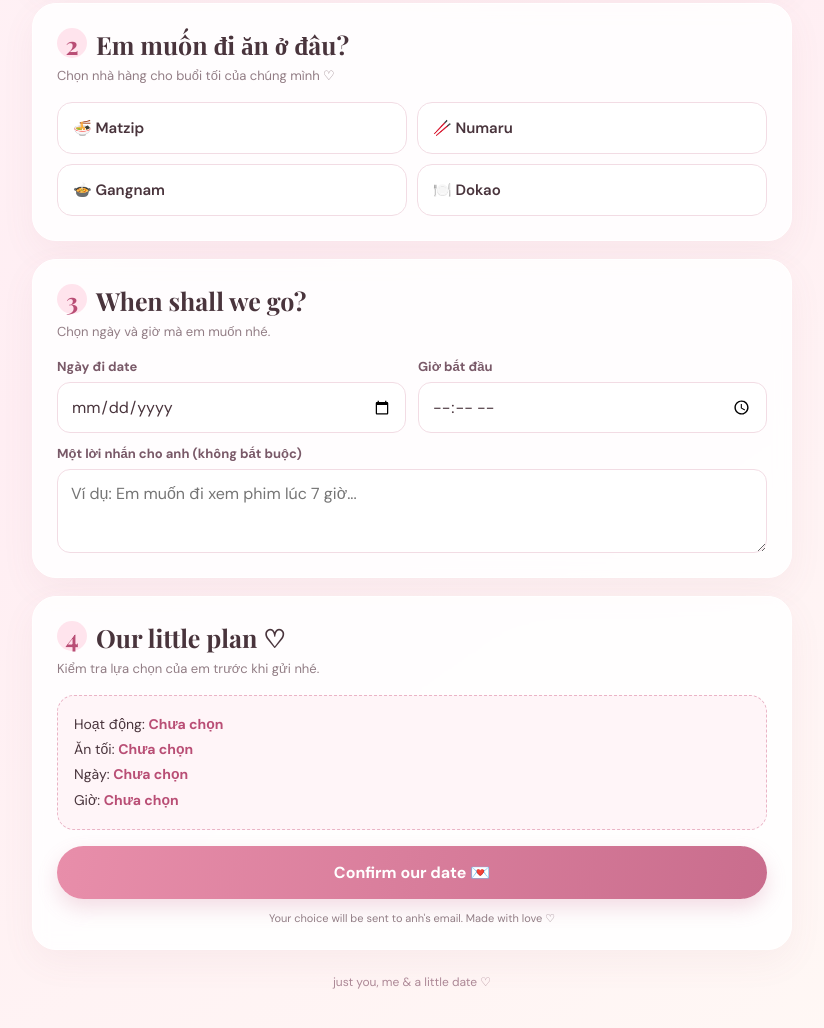
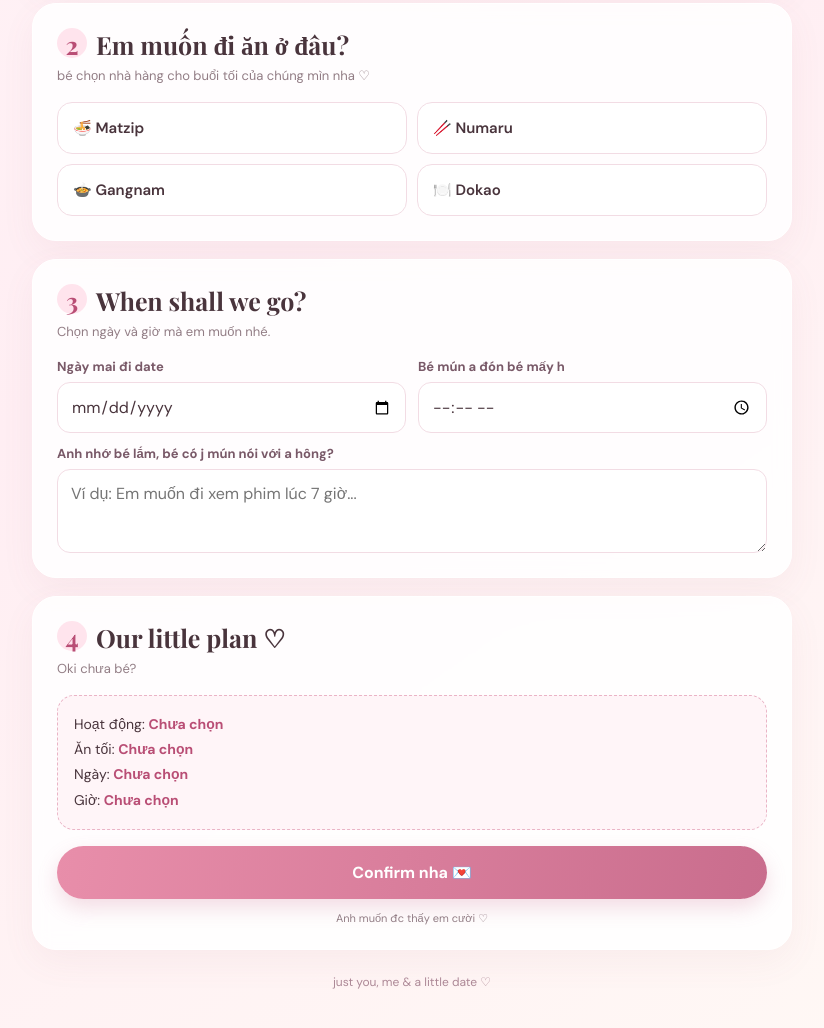
Before and after one commit to vikousek18/date100, a plain HTML site: page index.html in a window 1280 px wide. Shown: the part 1082-2110 px from the top of the page, without its empty margins (228-1052 px from the left). Drawn offline with nearby package versions, Linux system fonts and the light colour scheme.

Commit message:
Update text for a more personal touch

```diff
--- a/index.html
+++ b/index.html
@@ -38,12 +38,12 @@
   <header>
     <div class="eyebrow">a little plan for us</div>
     <h1>Let's plan our date ♡</h1>
-    <p>Em chọn nhé, còn lại để anh lo. 💗</p>
+    <p> anh hỏi bé xíu, bé chọn nha. 💗</p>
   </header>
   <div class="hero" role="img" aria-label="A romantic couple date"></div>
 
   <section class="card">
-    <h2><span class="step">1</span>Em muốn làm gì trước khi ăn?</h2>
+    <h2><span class="step">1</span>Bé muốn làm gì trước khi ăn?</h2>
     <p class="hint">Chọn một hoạt động mà em thích nhất nhé ♡</p>
     <div class="options" id="activities">
       <button class="option" data-value="Mini Golf" type="button"><span class="check">✓</span><img src="https://images.unsplash.com/photo-1593113598332-cd288d649433?auto=format&fit=crop&w=700&q=80" alt="Mini golf"><span class="meta"><strong>⛳ Mini Golf</strong><small>Let's play together!</small></span></button>
@@ -56,7 +56,7 @@
 
   <section class="card">
     <h2><span class="step">2</span>Em muốn đi ăn ở đâu?</h2>
-    <p class="hint">Chọn nhà hàng cho buổi tối của chúng mình ♡</p>
+    <p class="hint">bé chọn nhà hàng cho buổi tối của chúng mìn nha ♡</p>
     <div class="restaurants" id="restaurants">
       <button class="restaurant" type="button" data-value="Matzip">🍜 Matzip</button>
       <button class="restaurant" type="button" data-value="Numaru">🥢 Numaru</button>
@@ -69,18 +69,18 @@
     <h2><span class="step">3</span>When shall we go?</h2>
     <p class="hint">Chọn ngày và giờ mà em muốn nhé.</p>
     <div class="fields">
-      <div class="field"><label for="date">Ngày đi date</label><input id="date" type="date" required></div>
-      <div class="field"><label for="time">Giờ bắt đầu</label><input id="time" type="time" required></div>
-      <div class="field full"><label for="note">Một lời nhắn cho anh (không bắt buộc)</label><textarea id="note" placeholder="Ví dụ: Em muốn đi xem phim lúc 7 giờ..."></textarea></div>
+      <div class="field"><label for="date">Ngày mai đi date</label><input id="date" type="date" required></div>
+      <div class="field"><label for="time">Bé mún a đón bé mấy h </label><input id="time" type="time" required></div>
+      <div class="field full"><label for="note">Anh nhớ bé lắm, bé có j mún nói với a hông?</label><textarea id="note" placeholder="Ví dụ: Em muốn đi xem phim lúc 7 giờ..."></textarea></div>
     </div>
   </section>
 
   <section class="card">
     <h2><span class="step">4</span>Our little plan ♡</h2>
-    <p class="hint">Kiểm tra lựa chọn của em trước khi gửi nhé.</p>
+    <p class="hint">Oki chưa bé?</p>
     <div class="summary" id="summary">Hoạt động: <b>Chưa chọn</b><br>Ăn tối: <b>Chưa chọn</b><br>Ngày: <b>Chưa chọn</b><br>Giờ: <b>Chưa chọn</b></div>
-    <button class="submit" id="submit">Confirm our date 💌</button>
-    <p class="fine">Your choice will be sent to anh's email. Made with love ♡</p>
+    <button class="submit" id="submit">Confirm nha 💌</button>
+    <p class="fine"> Anh muốn đc thấy em cười ♡</p>
     <div class="notice" id="notice" role="status"></div>
   </section>
   <footer>just you, me & a little date ♡</footer>
```
